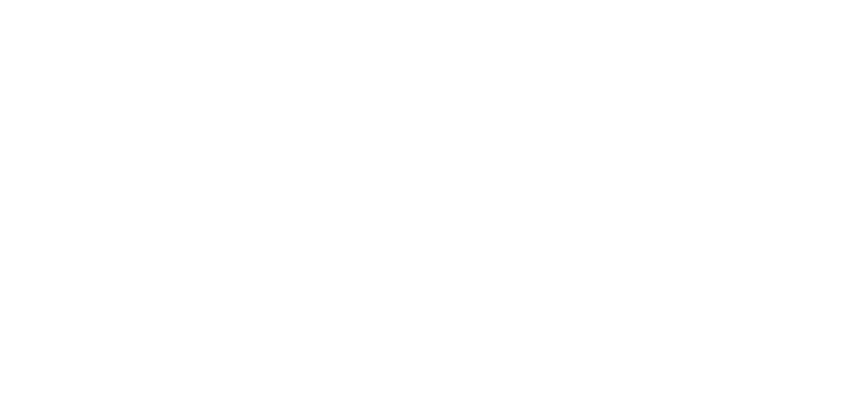
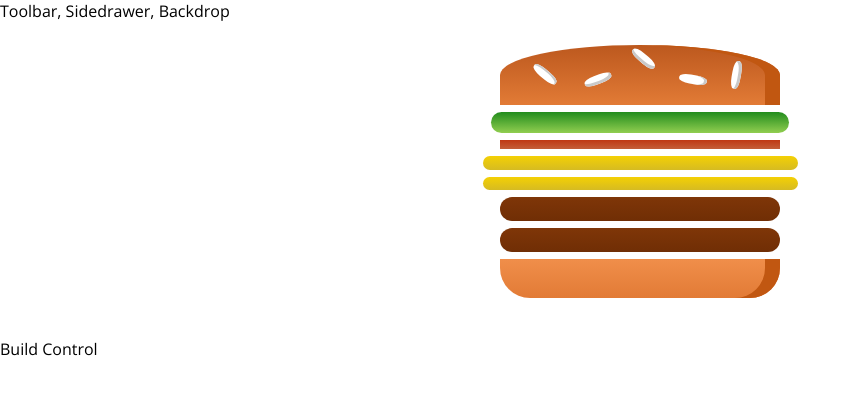
Before and after one commit to fabianlee1211/react-burger-app, a React app: page / in a window 1280 px wide. Shown: the top 394 px of the page, without its empty margins (0-861 px from the left). Built offline with nearby package versions, Linux system fonts and the light colour scheme.

Commit message:
State Burger ingredient

```diff
--- a/src/App.js
+++ b/src/App.js
@@ -1,10 +1,14 @@
 import React, { Component } from 'react';
+import Layout from './components/Layout/Layout';
+import BurgerBuilder from './containers/BurgerBuilder/BurgerBuilder';
 
 class App extends Component {
   render() {
     return (
       <div>
-
+        <Layout>
+          <BurgerBuilder/>
+        </Layout>
       </div>
     );
   }
--- /dev/null
+++ b/src/components/Burger/Burger.css
@@ -0,0 +1,16 @@
+.Burger {
+  width: 100%;
+  margin: auto;
+  height: 250px;
+  overflow: scroll;
+  text-align: center;
+  font-weight: bold;
+  font-size: 1.2rem;
+}
+
+@media (min-width: 500px) and (min-height: 401px) {
+  .Burger {
+    width: 350px;
+    height: 300px;
+  }
+}
--- /dev/null
+++ b/src/components/Burger/Burger.js
@@ -0,0 +1,22 @@
+import React from 'react';
+import BurgerIngredient from './BurgerIngredient/BurgerIngredient';
+import classes from './Burger.css';
+
+const burger = (props) => {
+  const transformedIngredient = Object.keys(props.ingredients)
+    .map((igKey) => {
+      return [...Array(props.ingredients[igKey])].map((_, i) => {
+        return <BurgerIngredient key={igKey + i} type={igKey} />
+      });
+    });
+
+  return (
+    <div className={classes.Burger}>
+      <BurgerIngredient type="bread-top" />
+      {transformedIngredient}
+      <BurgerIngredient type="bread-bottom" />
+    </div>
+  );
+};
+
+export default burger;
--- /dev/null
+++ b/src/components/Burger/BurgerIngredient/BurgerIngredient.css
@@ -0,0 +1,113 @@
+.BreadBottom {
+  height: 13%;
+  width: 80%;
+  background: linear-gradient(#F08E4A, #e27b36);
+  border-radius: 0 0 30px 30px;
+  box-shadow: inset -15px 0 #c15711;
+  margin: 2% auto;
+}
+
+.BreadTop {
+  height: 20%;
+  width: 80%;
+  background: linear-gradient(#bc581e, #e27b36);
+  border-radius: 50% 50% 0 0;
+  box-shadow: inset -15px 0 #c15711;
+  margin: 2% auto;
+  position: relative;
+}
+
+.Seeds1 {
+  width: 10%;
+  height: 15%;
+  position: absolute;
+  background-color: white;
+  left: 30%;
+  top: 50%;
+  border-radius: 40%;
+  transform: rotate(-20deg);
+  box-shadow: inset -2px -3px #c9c9c9;
+}
+
+.Seeds1:after {
+  content: "";
+  width: 100%;
+  height: 100%;
+  position: absolute;
+  background-color: white;
+  left: -170%;
+  top: -260%;
+  border-radius: 40%;
+  transform: rotate(60deg);
+  box-shadow: inset -1px 2px #c9c9c9;
+}
+
+.Seeds1:before {
+  content: "";
+  width: 100%;
+  height: 100%;
+  position: absolute;
+  background-color: white;
+  left: 180%;
+  top: -50%;
+  border-radius: 40%;
+  transform: rotate(60deg);
+  box-shadow: inset -1px -3px #c9c9c9;
+}
+
+.Seeds2 {
+  width: 10%;
+  height: 15%;
+  position: absolute;
+  background-color: white;
+  left: 64%;
+  top: 50%;
+  border-radius: 40%;
+  transform: rotate(10deg);
+  box-shadow: inset -3px 0 #c9c9c9;
+}
+
+.Seeds2:before {
+  content: "";
+  width: 100%;
+  height: 100%;
+  position: absolute;
+  background-color: white;
+  left: 150%;
+  top: -130%;
+  border-radius: 40%;
+  transform: rotate(90deg);
+  box-shadow: inset 1px 3px #c9c9c9;
+}
+
+
+.Meat {
+  width: 80%;
+  height: 8%;
+  background: linear-gradient(#7f3608, #702e05);
+  margin: 2% auto;
+  border-radius: 15px;
+}
+
+.Cheese {
+  width: 90%;
+  height: 4.5%;
+  margin: 2% auto;
+  background: linear-gradient(#f4d004, #d6bb22);
+  border-radius: 20px;
+}
+
+.Salad {
+  width: 85%;
+  height: 7%;
+  margin: 2% auto;
+  background: linear-gradient(#228c1d, #91ce50);
+  border-radius: 20px;
+}
+
+.Bacon {
+  width: 80%;
+  height: 3%;
+  background: linear-gradient(#bf3813, #c45e38);
+  margin: 2% auto;
+}
--- /dev/null
+++ b/src/components/Burger/BurgerIngredient/BurgerIngredient.js
@@ -0,0 +1,50 @@
+import React, { Component } from 'react';
+import classes from './BurgerIngredient.css';
+import PropTypes from 'prop-types';
+
+class BurgerIngredient extends Component {
+  render() {
+    let ingredient = null;
+
+    switch (this.props.type) {
+      case ('bread-bottom'):
+        ingredient = <div className={classes.BreadBottom}></div>;
+        break;
+
+      case ('bread-top'):
+        ingredient = (
+          <div className={classes.BreadTop}>
+            <div className={classes.Seeds1}></div>
+            <div className={classes.Seeds2}></div>
+          </div>
+        );
+        break;
+
+      case ('meat'):
+        ingredient = <div className={classes.Meat}></div>;
+        break;
+
+      case ('salad'):
+        ingredient = <div className={classes.Salad}></div>;
+        break;
+
+      case ('cheese'):
+        ingredient = <div className={classes.Cheese}></div>;
+        break;
+
+      case ('bacon'):
+        ingredient = <div className={classes.Bacon}></div>;
+        break;
+
+      default: ingredient = null;
+    }
+
+    return ingredient;
+  }
+}
+
+BurgerIngredient.propTypes = {
+  type: PropTypes.string.isRequired
+}
+
+export default BurgerIngredient;
--- /dev/null
+++ b/src/components/Layout/Layout.css
@@ -0,0 +1,3 @@
+.Content {
+  margin-top: 16px;
+}
--- /dev/null
+++ b/src/components/Layout/Layout.js
@@ -0,0 +1,13 @@
+import React from 'react';
+import classes from './Layout.css';
+
+const layout = (props) => (
+  <React.Fragment>
+    <div>Toolbar, Sidedrawer, Backdrop</div>
+    <main className={classes.Content}>
+      {props.children}
+    </main>
+  </React.Fragment>
+);
+
+export default layout;
--- /dev/null
+++ b/src/containers/BurgerBuilder/BurgerBuilder.js
@@ -0,0 +1,24 @@
+import React, { Component } from 'react';
+import Burger from '../../components/Burger/Burger';
+
+class BurgerBuilder extends Component {
+  state = {
+    ingredients: {
+      salad: 1,
+      bacon: 1,
+      cheese: 2,
+      meat: 2,
+    }
+  }
+
+  render () {
+    return (
+      <React.Fragment>
+        <Burger ingredients={this.state.ingredients}/>
+        <div>Build Control</div>
+      </React.Fragment>
+    );
+  }
+}
+
+export default BurgerBuilder;
--- a/src/index.css
+++ b/src/index.css
@@ -1,5 +1,5 @@
 body {
   margin: 0;
   padding: 0;
-  font-family: sans-serif;
+  font-family: "Open Sans", sans-serif;
 }
```
